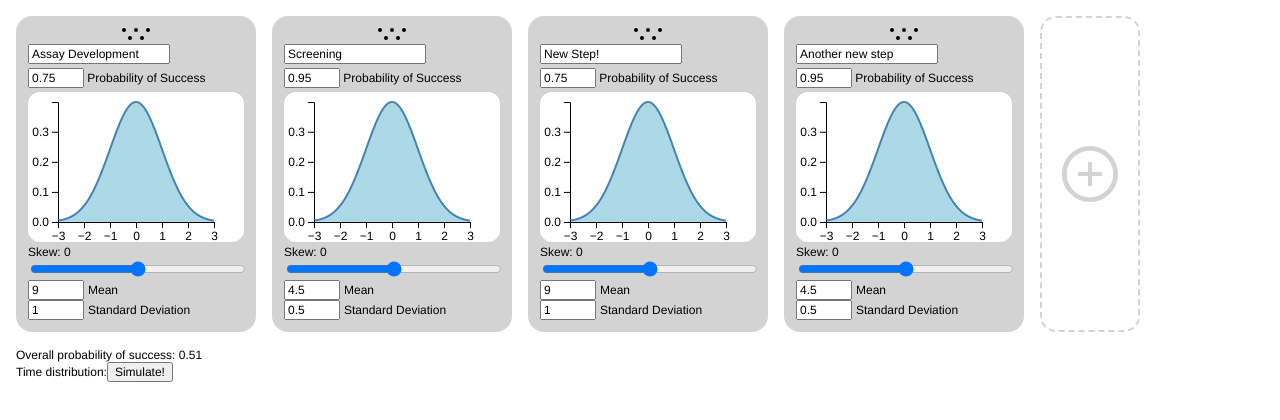
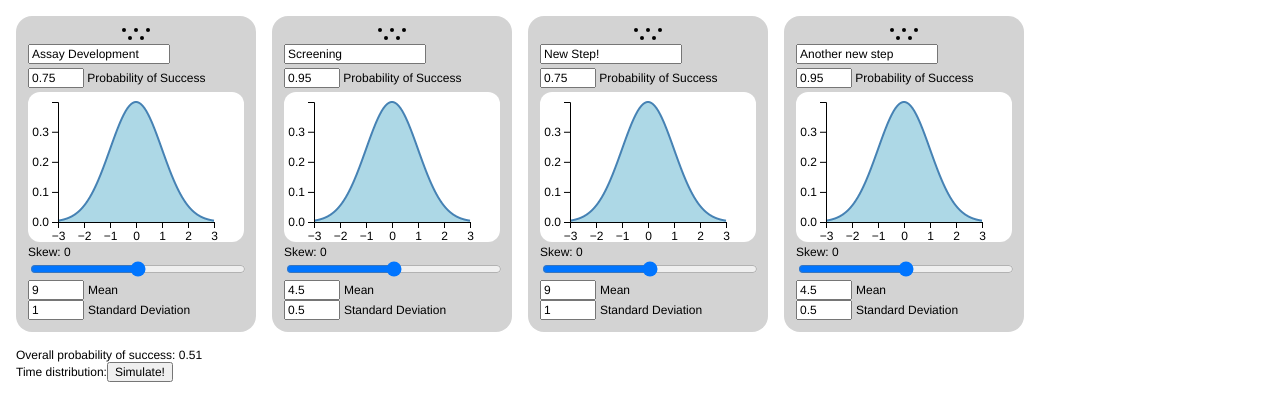
Before and after one commit to CALICAWESOME/Portfolio-Manager, a React (Create React App) app: page / in a window 1280 px wide. Shown: the top 420 px of the page. Built offline with nearby package versions, Linux system fonts and the light colour scheme.

Commit message:
Gap gets its own file, gap sizing voodoo

```diff
--- a/src/App.module.css
+++ b/src/App.module.css
@@ -14,26 +14,3 @@ body {
   padding: 16px;
   width: 100%;
 }
-
-.gap-container {
-  align-self: stretch;
-
-  min-width: 16px;
-
-  &:hover > .gap {
-    display: block;
-  }
-}
-
-.gap {
-  box-sizing: border-box;
-  display: none;
-
-  cursor: pointer;
-  width: 100px;
-  height: 100%;
-  margin: 0 4px;
-
-  border: 2px lightgray dashed;
-  border-radius: 16px;
-}
--- a/src/App.tsx
+++ b/src/App.tsx
@@ -1,6 +1,5 @@
 import { connect } from "react-redux";
 import { Card } from "./card/Card";
-import { AddCard } from "./card/addCard/AddCard";
 import { RootState } from "./store";
 import {
   addStep,
@@ -17,22 +16,9 @@ import { Output } from "./Output";
 import { Dispatch, UnknownAction } from "@reduxjs/toolkit";
 
 import styles from "./App.module.css";
-import { DndContext, DragEndEvent, useDroppable } from "@dnd-kit/core";
+import { DndContext, DragEndEvent } from "@dnd-kit/core";
 import { useCallback } from "react";
-
-function Gap(props: { stepId: string }) {
-  const { isOver, setNodeRef } = useDroppable({ id: props.stepId });
-
-  const style = {
-    backgroundColor: isOver ? "green" : "none",
-  };
-
-  return (
-    <div className={styles["gap-container"]} ref={setNodeRef}>
-      <div className={styles.gap} />
-    </div>
-  );
-}
+import { Gap } from "./card/gap/Gap";
 
 export default connect(
   (state: RootState) => ({ state }),
@@ -94,10 +80,12 @@ export default connect(
                   stepId={stepId}
                   step={props.state.steps.steps[stepId]}
                 />
-                <Gap stepId={stepId} />
+                <Gap
+                  stepId={stepId}
+                  onClick={() => dispatch(addStep(stepId))}
+                />
               </>
             ))}
-            <AddCard onClick={() => dispatch(addStep())} />
           </div>
           <Output
             steps={props.state.steps.steps}
--- a/src/card/Card.module.css
+++ b/src/card/Card.module.css
@@ -29,7 +29,7 @@
   cursor: pointer;
   height: 32px;
   position: absolute;
-  right: -8px;
+  left: -8px;
   top: -8px;
   visibility: hidden;
   width: 32px;
--- a/src/card/addCard/AddCard.module.css
+++ /dev/null
@@ -1,25 +0,0 @@
-.add-card {
-  box-sizing: border-box;
-  align-items: center;
-  align-self: stretch;
-  border: 2px lightgray dashed;
-  border-radius: 16px;
-  cursor: pointer;
-  display: flex;
-  justify-content: center;
-  width: 100px;
-
-  .svg {
-    height: 64px;
-    color: lightgray;
-    width: 64px;
-  }
-
-  &:hover {
-    border-color: green;
-
-    > * {
-      color: green;
-    }
-  }
-}
--- a/src/card/addCard/AddCard.tsx
+++ /dev/null
@@ -1,10 +0,0 @@
-import { ReactComponent as PlusCircle } from "./plus-circle-6.svg";
-import styles from "./AddCard.module.css";
-
-export function AddCard(props: { onClick: () => void }) {
-  return (
-    <div className={styles["add-card"]} onClick={props.onClick}>
-      <PlusCircle className={styles.svg} />
-    </div>
-  );
-}
--- /dev/null
+++ b/src/card/gap/Gap.module.css
@@ -0,0 +1,34 @@
+.gap-container {
+  align-self: stretch;
+
+  min-width: 16px;
+
+  &:hover {
+    min-width: fit-content;
+
+    & > .gap {
+      display: flex;
+    }
+  }
+}
+
+.gap {
+  display: none;
+
+  justify-content: center;
+  align-items: center;
+
+  cursor: pointer;
+  width: 100px;
+  height: 100%;
+  margin: 0 4px;
+
+  border: 2px lightgray dashed;
+  border-radius: 16px;
+
+  .svg {
+    height: 64px;
+    color: lightgray;
+    width: 64px;
+  }
+}
--- /dev/null
+++ b/src/card/gap/Gap.tsx
@@ -0,0 +1,26 @@
+import { useDroppable } from "@dnd-kit/core";
+
+import { ReactComponent as PlusCircle } from "./plus-circle-6.svg";
+
+import styles from "./Gap.module.css";
+
+export function Gap(props: { onClick: () => void; stepId: string }) {
+  const { isOver, setNodeRef } = useDroppable({ id: props.stepId });
+
+  const style = {
+    backgroundColor: isOver ? "green" : "transparent",
+  };
+
+  return (
+    <div
+      className={styles["gap-container"]}
+      onClick={props.onClick}
+      ref={setNodeRef}
+      style={style}
+    >
+      <div className={styles.gap}>
+        <PlusCircle className={styles.svg} />
+      </div>
+    </div>
+  );
+}
--- a/src/stepsSlice.ts
+++ b/src/stepsSlice.ts
@@ -101,10 +101,13 @@ const stepsReducer = createSlice({
   initialState: defaultSteps,
   name: "steps",
   reducers: {
-    addStep: (state) => {
+    addStep: (state, action: PayloadAction<string>) => {
       const newId = nanoid(10);
+
       state.steps[newId] = defaultNewStep;
-      state.stepsOrder = [...state.stepsOrder, newId];
+
+      const index = state.stepsOrder.indexOf(action.payload);
+      state.stepsOrder.splice(index + 1, 0, newId);
     },
     deleteStep: (state, action: PayloadAction<string>) => {
       const idToDelete = action.payload;
```
Also changed, not shown: src/card/gap/plus-circle-6.svg (renamed from src/card/addCard/plus-circle-6.svg).
